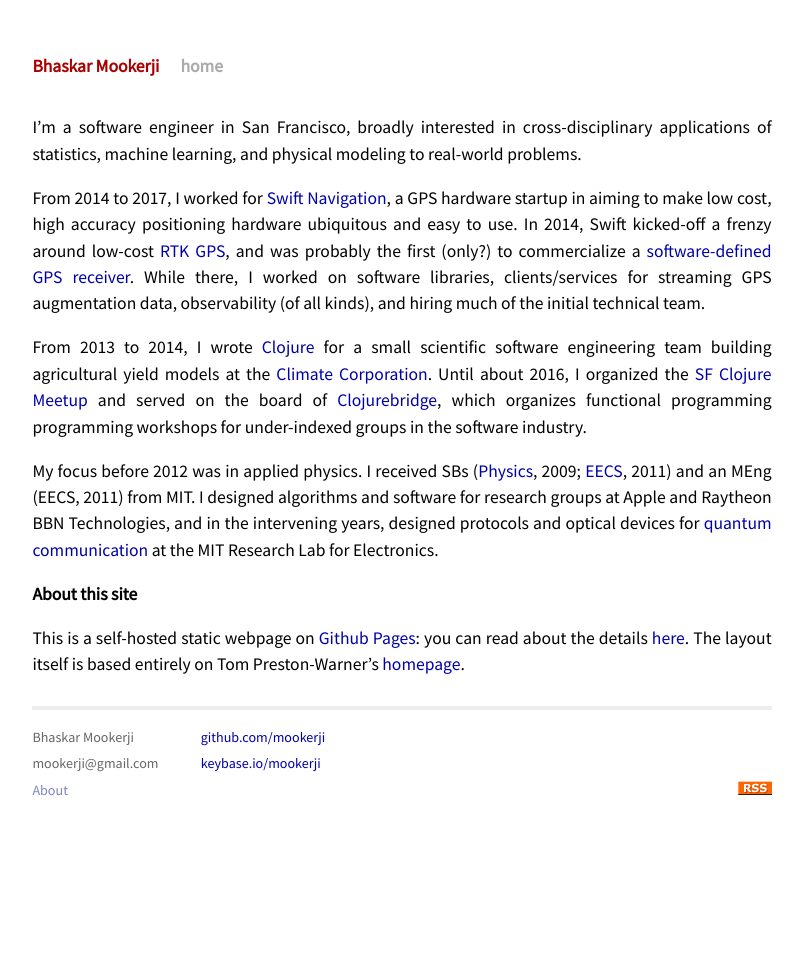
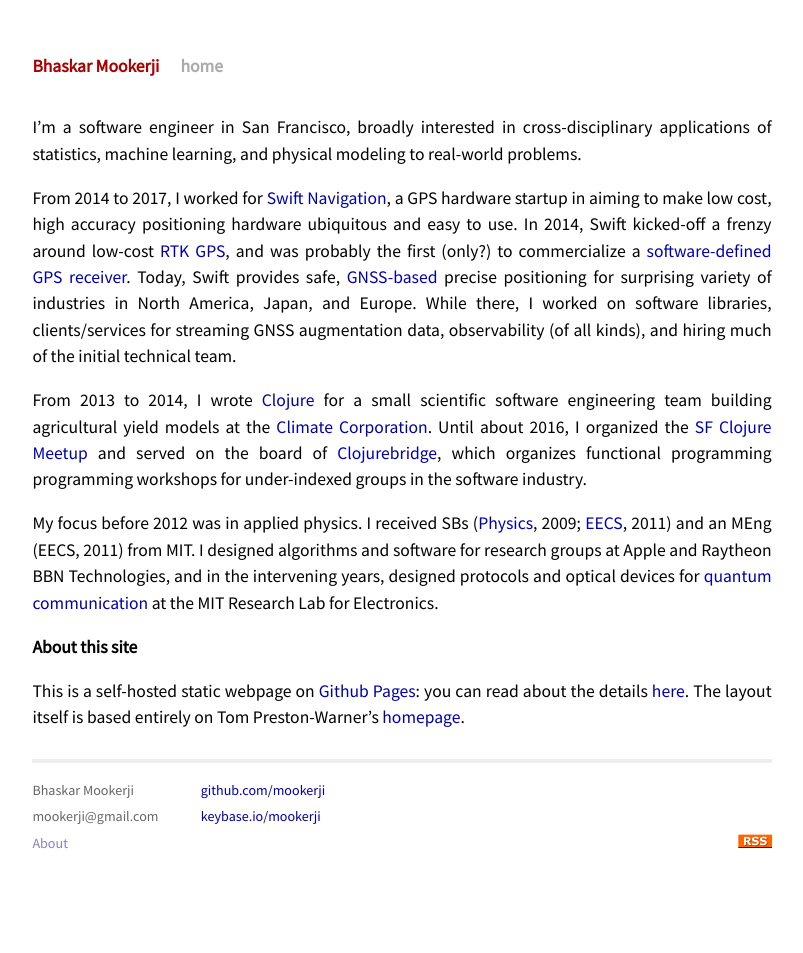
Before and after one commit to mookerji/mookerji.github.io, a Jekyll site: the page built from about.md, in a window 1280 px wide. Shown: the whole page, without its empty margins (238-1041 px from the left). Built offline with Jekyll 4.4.1, drawn with Linux system fonts in a browser that asks for light colours.

```diff
--- a/about.md
+++ b/about.md
@@ -10,15 +10,17 @@ I'm a software engineer in San Francisco, broadly interested in
 cross-disciplinary applications of statistics, machine learning, and
 physical modeling to real-world problems.
 
-From 2014 to 2017, I worked for
-[Swift Navigation](https://github.com/swift-nav/), a GPS hardware
-startup in aiming to make low cost, high accuracy positioning hardware
-ubiquitous and easy to use. In 2014, Swift kicked-off a frenzy around
-low-cost [RTK GPS](https://en.wikipedia.org/wiki/Real_Time_Kinematic),
-and was probably the first (only?) to commercialize a
-[software-defined GPS receiver](https://www.swiftnav.com/piksi-multi). While
-there, I worked on software libraries, clients/services for streaming
-GPS augmentation data, observability (of all kinds), and hiring much
+From 2014 to 2017, I worked for [Swift
+Navigation](https://github.com/swift-nav/), a GPS hardware startup in aiming to
+make low cost, high accuracy positioning hardware ubiquitous and easy to use. In
+2014, Swift kicked-off a frenzy around low-cost [RTK
+GPS](https://en.wikipedia.org/wiki/Real_Time_Kinematic), and was probably the
+first (only?) to commercialize a [software-defined GPS
+receiver](https://www.swiftnav.com/piksi-multi). Today, Swift provides safe,
+[GNSS-based](https://en.wikipedia.org/wiki/Satellite_navigation) precise
+positioning for surprising variety of industries in North America, Japan, and
+Europe. While there, I worked on software libraries, clients/services for
+streaming GNSS augmentation data, observability (of all kinds), and hiring much
 of the initial technical team.
 
 From 2013 to 2014, I wrote [Clojure](http://clojure.org) for a small
```
